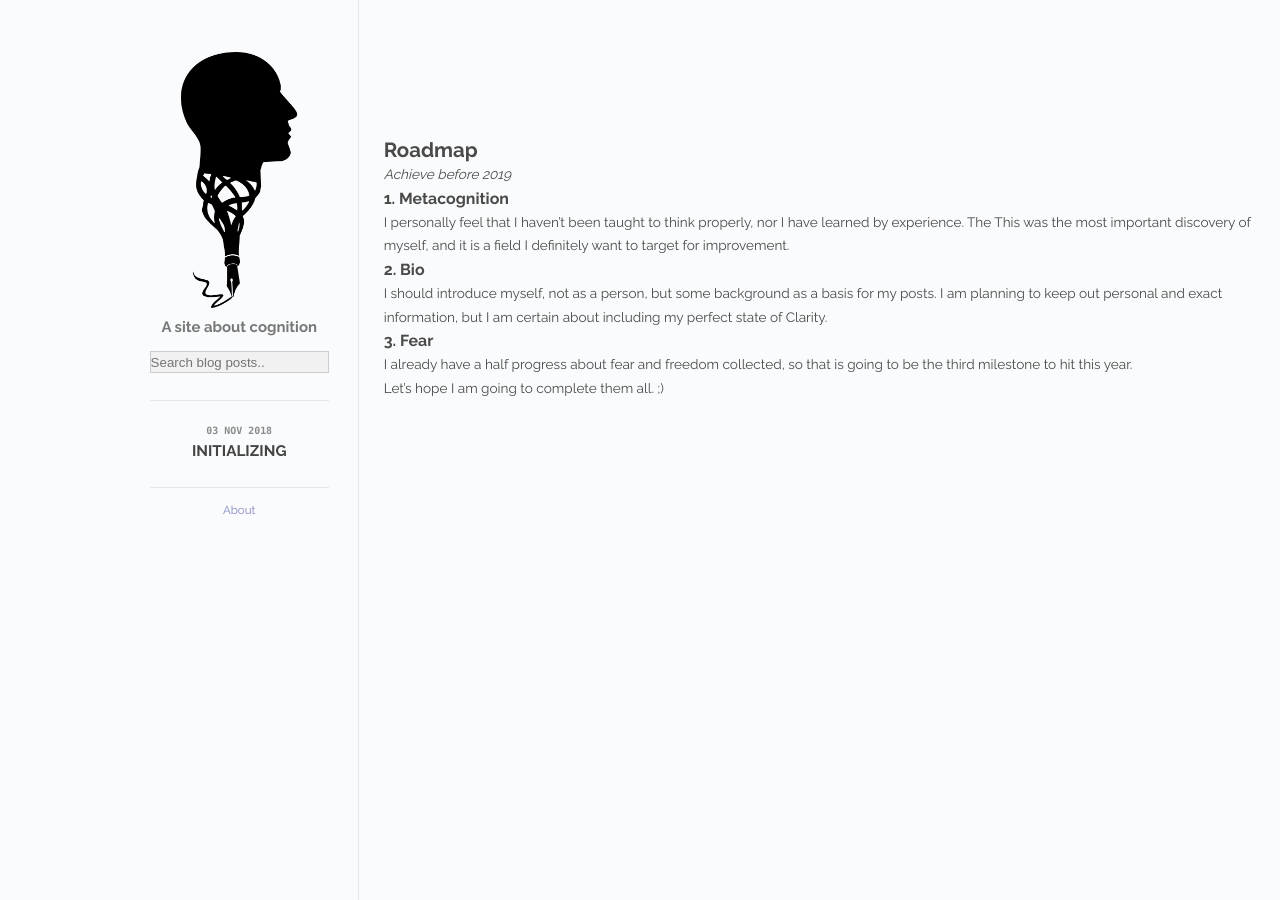
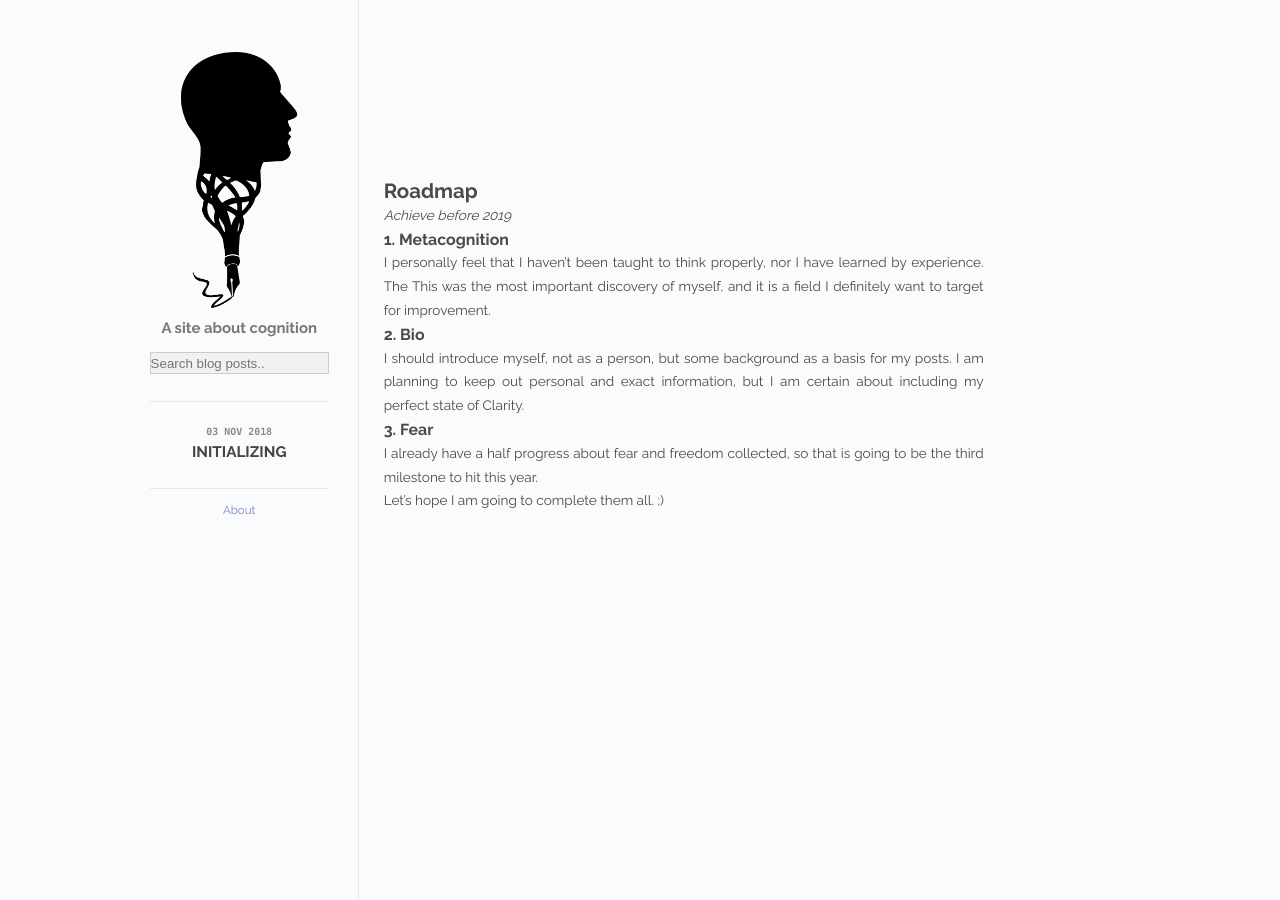
Before and after one commit to cognitivist/cognitivist.github.io, a Jekyll site: the page built from index.md, in a window 1280 px wide. Built offline with Jekyll 4.4.1, drawn with Linux system fonts in a browser that asks for light colours; comment, search, counter and statistics services are not loaded.

Commit message:
Fired up SEO, minor design tweaks

```diff
--- a/Gemfile
+++ b/Gemfile
@@ -20,6 +20,7 @@
 # If you have any plugins, put them here!
 group :jekyll_plugins do
   gem "jekyll-feed", "~> 0.6"
+  gem 'jekyll-seo-tag'
 end
 
 # Windows does not include zoneinfo files, so bundle the tzinfo-data gem
--- a/_config.yml
+++ b/_config.yml
@@ -1,9 +1,8 @@
 title: Cognitivist
 email: cognitivist.perspective@gmail.com
 description: >-
-  Write an awesome description for your new site here. You can edit this
-  line in _config.yml. It will appear in your document head meta (for
-  Google search results) and in your feed.xml site description.
+  This site is intended to collect valuable information about cognition and a cognitive processes in a minimalistic,
+  but effective way. Additionally, there is room for discussions.
 baseurl: "" # the subpath of your site, e.g. /blog
 url: "" # the base hostname & protocol for your site, e.g. http://example.com
 # twitter_username: jekyllrb
@@ -14,6 +13,7 @@
 higlighter: true
 plugins:
   - jekyll-feed
+  - jekyll-seo-tag
 
 exclude:
    - Gemfile
--- a/_layouts/default.html
+++ b/_layouts/default.html
@@ -18,6 +18,7 @@
     <!-- Google Fonts -->
     <link href='http://fonts.googleapis.com/css?family=Source+Sans+Pro:300,400,700' rel='stylesheet' type='text/css'>
     <link href='http://fonts.googleapis.com/css?family=Raleway:300,400,700' rel='stylesheet' type='text/css'>
+    {% seo %}
 </head>
 <body>
 <div class="site">
--- a/_layouts/index.html
+++ b/_layouts/index.html
@@ -1,6 +1,8 @@
 ---
 layout: default
 ---
-<div class="index">
+<div class="index-container">
+    <div class="index">
     {{ content }}
+    </div>
 </div>
--- a/css/main.css
+++ b/css/main.css
@@ -76,9 +76,9 @@
 /*****************************************************************************/
 
 .site {
+    display: flex;
+    width: 100%;
     height: 100%;
-  width: 100%;
-  line-height: 1.25em;
 }
 
 .title {
@@ -88,10 +88,8 @@
 }
 
 .tagline {
-  width: 100%;
     color: #787878;
     font-weight: 600;
-  text-align: center;
     margin-top: 0.5em;
     display: block;
 }
@@ -113,12 +111,20 @@
     text-align: center;
 }
 
+.index-container {
+    display: flex;
+    flex-direction: column;
+    justify-content: center;
+    flex-basis: 60%;
+}
+
 .index {
     display: flex;
     flex-direction: column;
-  justify-content: center;
     line-height: 1.75em;
-  height: 60%;
+    max-width: 600px;
+    flex-basis: 60%;
+    text-align: justify;
     padding: 0 25px;
     -webkit-overflow-scrolling: touch;
     overflow-y: auto;
```
Also changed, not shown: Gemfile.lock. Lines whose indentation alone changed are shown as unchanged.
